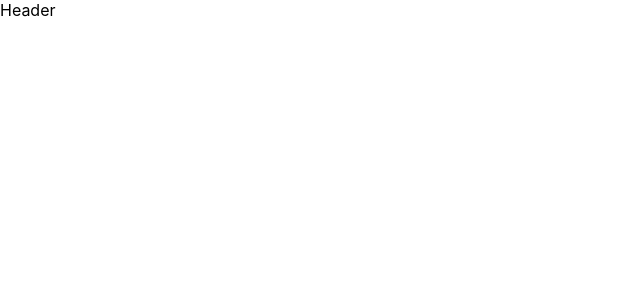
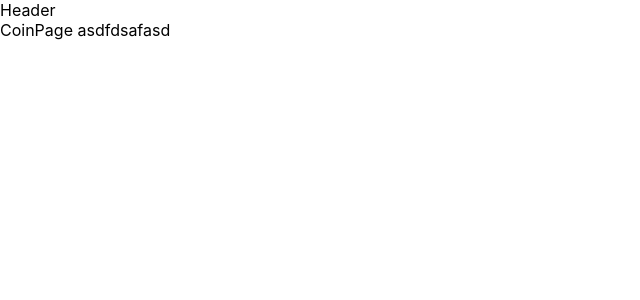
Before and after one commit to sshann30/crypto-hq, a React (Create React App) app in the folder crypto-hq/: page /coins/1 in a window 1280 px wide. Shown: the top 300 px of the page, without its empty margins (0-640 px from the left). Built offline with nearby package versions, Linux system fonts and the light colour scheme.

Commit message:
element glitch update in routing tool

```diff
--- a/crypto-hq/src/App.js
+++ b/crypto-hq/src/App.js
@@ -7,13 +7,13 @@ import CoinPage from './Pages/CoinPage';
 function App() {
   return (
     <BrowserRouter>
-      <div>
-        <Header />
-        <Routes>
-          <Route path="/" component={Homepage} />
-          <Route path="/coins/:id" component={CoinPage} />
-        </Routes>
-      </div>
+    <div>
+      <Header/>
+      <Routes>
+      <Route path="/" element={<Homepage/>} exact/>
+      <Route path="/coins/:id" element={<CoinPage/>} />
+      </Routes>
+    </div>
     </BrowserRouter>
   );
 }
--- a/crypto-hq/src/Pages/CoinPage.js
+++ b/crypto-hq/src/Pages/CoinPage.js
@@ -2,7 +2,9 @@ import React from 'react'
 
 const CoinPage = () => {
   return (
-    <div>CoinPage</div>
+    <div>CoinPage
+        asdfdsafasd
+    </div>
   )
 }
 
--- a/crypto-hq/src/Pages/Homepage.js
+++ b/crypto-hq/src/Pages/Homepage.js
@@ -2,7 +2,10 @@ import React from 'react'
 
 const Homepage = () => {
   return (
-    <div>Homepage</div>
+    <div>
+ kjabsdfdasfdas
+
+    </div>
   )
 }
 
```
